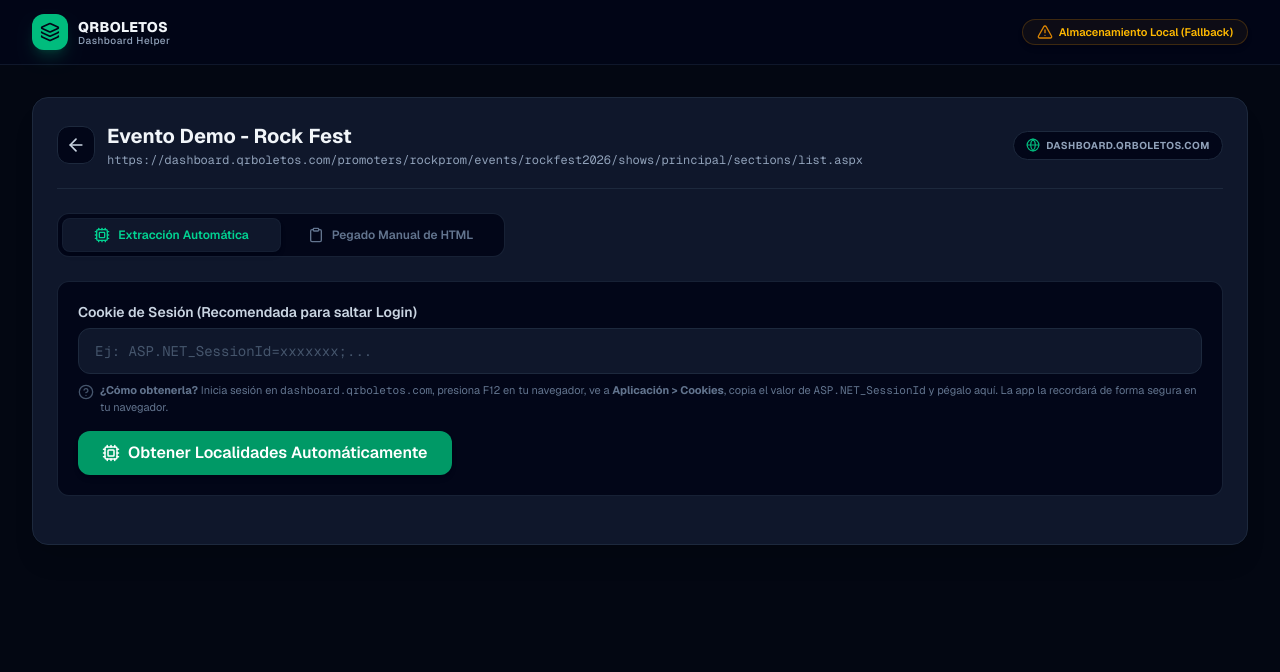
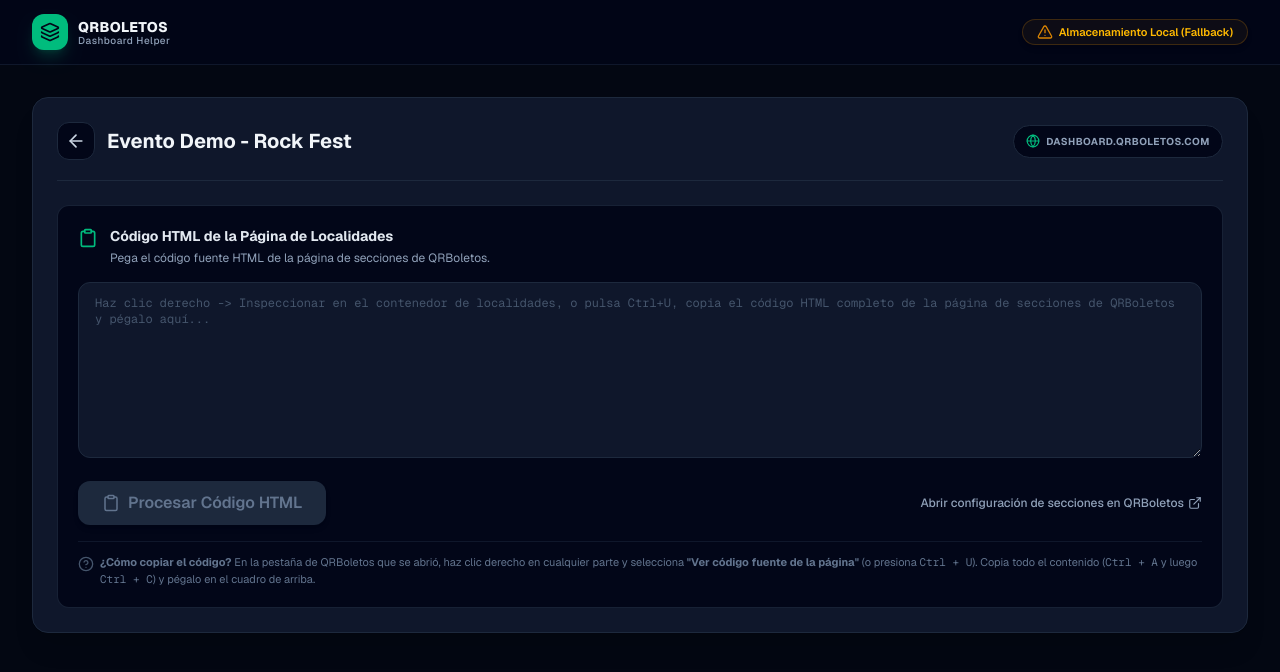
Before and after one commit to andresmholguin/eventQRaccess, a Next.js app: page / in a window 1280 px wide. Both pictures are taken after a click on the button "Ver Localidades (Panel)". Shown: the top 672 px of the page. Built offline with nearby package versions, Linux system fonts and the light colour scheme.

Commit message:
style: corregir desbordamientos de IDs y remover visualizacion de URL larga en cabecera

```diff
--- a/src/components/LocalitiesView.tsx
+++ b/src/components/LocalitiesView.tsx
@@ -7,17 +7,16 @@
   Search,
   Globe,
   Clipboard,
-  Cpu,
   RefreshCw,
   AlertCircle,
-  HelpCircle,
   CheckCircle,
   ExternalLink,
   Settings,
   DollarSign,
   Armchair,
   Database,
-  CloudUpload
+  HelpCircle,
+  X
 } from 'lucide-react';
 
 interface LocalitiesViewProps {
@@ -27,13 +26,12 @@
 }
 
 export default function LocalitiesView({ evento, onBack, onSaveLocalities }: LocalitiesViewProps) {
-  const [activeTab, setActiveTab] = useState<'auto' | 'manual'>('auto');
-  const [cookie, setCookie] = useState('');
   const [htmlContent, setHtmlContent] = useState('');
   const [localidades, setLocalidades] = useState<Localidad[]>([]);
   const [searchQuery, setSearchQuery] = useState('');
   const [isLoading, setIsLoading] = useState(false);
   const [isSaving, setIsSaving] = useState(false);
+  const [showPastePanel, setShowPastePanel] = useState(false);
   const [error, setError] = useState<string | null>(null);
   const [success, setSuccess] = useState<string | null>(null);
 
@@ -51,31 +49,19 @@
   // URL del listado de localidades
   const localitiesUrl = `${evento.urlBase}/sections/list.aspx`;
 
-  // Cargar cookie guardada en localStorage
-  useEffect(() => {
-    const savedCookie = localStorage.getItem('qrboletos_session_cookie');
-    if (savedCookie) {
-      setCookie(savedCookie);
-    }
-  }, []);
-
-  // Cargar localidades si ya existen en la base de datos para este evento
+  // Cargar localidades si ya existen en la base de datos
   useEffect(() => {
     if (evento.localidades && evento.localidades.length > 0) {
       setLocalidades(evento.localidades);
+      setShowPastePanel(false);
       setSuccess(`Cargadas ${evento.localidades.length} localidades de la base de datos.`);
     } else {
       setLocalidades([]);
+      setShowPastePanel(true);
       setSuccess(null);
     }
     setError(null);
   }, [evento]);
-
-  // Guardar cookie en localStorage
-  const handleSaveCookie = (val: string) => {
-    setCookie(val);
-    localStorage.setItem('qrboletos_session_cookie', val);
-  };
 
   // Convertir URL relativa a absoluta
   const makeAbsoluteUrl = (url: string): string => {
@@ -87,22 +73,28 @@
     return `${domain}${cleanUrl}`;
   };
 
-  // Guardar localidades extraídas en Google Sheets o Local Storage
+  // Guardar localidades extraídas
   const saveExtractedLocalities = async (extracted: Localidad[]) => {
     if (!evento.id) return;
     setIsSaving(true);
     try {
       await onSaveLocalities(evento.id, extracted);
       setSuccess(`¡Se guardaron ${extracted.length} localidades en la base de datos!`);
+      setShowPastePanel(false); // Ocultar panel de pegado tras guardar
     } catch (err: any) {
-      setError(`Se extrajeron las localidades pero falló el autoguardado: ${err.message}`);
+      setError(`Se procesaron las localidades pero falló el autoguardado: ${err.message}`);
     } finally {
       setIsSaving(false);
     }
   };
 
-  // Petición al endpoint backend de extracción
-  const handleExtract = async (payload: { url?: string; cookie?: string; htmlContent?: string }) => {
+  // Petición al endpoint backend de extracción por HTML pegado
+  const handleManualExtract = async () => {
+    if (!htmlContent.trim()) {
+      setError('Por favor, pega el código HTML primero.');
+      return;
+    }
+
     setIsLoading(true);
     setError(null);
     setSuccess(null);
@@ -111,7 +103,7 @@
       const res = await fetch('/api/extract-localidades', {
         method: 'POST',
         headers: { 'Content-Type': 'application/json' },
-        body: JSON.stringify(payload),
+        body: JSON.stringify({ htmlContent: htmlContent.trim() }),
       });
 
       const data = await res.json();
@@ -121,36 +113,24 @@
       }
 
       setLocalidades(data.localidades);
+      setHtmlContent(''); // Limpiar textarea
 
-      if (payload.htmlContent) {
-        setHtmlContent(''); // Limpiar textarea si es manual
-      }
-
-      // Autoguardar en la base de datos
+      // Guardar automáticamente en Sheets / Local Storage
       await saveExtractedLocalities(data.localidades);
 
     } catch (err: any) {
-      setError(err.message || 'Error al procesar.');
+      setError(err.message || 'Error al procesar el código HTML.');
     } finally {
       setIsLoading(false);
     }
   };
 
-  const handleAutoExtract = () => {
-    handleExtract({
-      url: localitiesUrl,
-      cookie: cookie.trim() || undefined,
-    });
-  };
-
-  const handleManualExtract = () => {
-    if (!htmlContent.trim()) {
-      setError('Por favor, pega el código HTML primero.');
-      return;
-    }
-    handleExtract({
-      htmlContent: htmlContent.trim(),
-    });
+  // Activa el panel de pegado y abre el enlace de secciones en otra pestaña
+  const handleActivateUpdate = () => {
+    window.open(localitiesUrl, '_blank');
+    setShowPastePanel(true);
+    setSuccess(null);
+    setError(null);
   };
 
   // Filtrar localidades por búsqueda
@@ -160,7 +140,7 @@
 
   return (
     <div className="bg-slate-900 border border-slate-800 rounded-2xl p-6 shadow-xl backdrop-blur-md">
-      {/* Botón de retroceso e información del evento */}
+      {/* Cabecera del panel */}
       <div className="flex flex-col md:flex-row md:items-center justify-between gap-4 border-b border-slate-800 pb-5 mb-6">
         <div className="flex items-center gap-3">
           <button
@@ -170,127 +150,64 @@
             <ArrowLeft className="w-5 h-5" />
           </button>
           <div>
-            <h2 className="text-xl font-bold text-slate-100 flex items-center gap-2">
+            <h2 className="text-xl font-bold text-slate-100 flex items-center gap-2 flex-wrap">
               {evento.nombre}
-              {evento.localidades && evento.localidades.length > 0 && (
-                <span className="text-[10px] text-emerald-400 bg-emerald-500/10 border border-emerald-500/20 px-2 py-0.5 rounded-full font-medium flex items-center gap-1">
+              {localidades.length > 0 && !showPastePanel && (
+                <span className="text-[10px] text-emerald-400 bg-emerald-500/10 border border-emerald-500/20 px-2.5 py-0.5 rounded-full font-medium flex items-center gap-1.5 shadow-sm">
                   <Database className="w-3 h-3" />
-                  Persistido ({evento.localidades.length})
+                  Persistido ({localidades.length})
                 </span>
               )}
             </h2>
-            <p className="text-xs text-slate-400 font-mono mt-0.5">{localitiesUrl}</p>
           </div>
         </div>
 
         <div className="flex items-center gap-2">
-          <span className="text-[10px] uppercase font-bold tracking-wider text-slate-400 bg-slate-950 px-3 py-1.5 rounded-full border border-slate-800 flex items-center gap-1.5">
+          {/* Botón para actualizar localidades si ya existen en la base de datos */}
+          {localidades.length > 0 && !showPastePanel && (
+            <button
+              onClick={handleActivateUpdate}
+              className="bg-amber-600/10 hover:bg-amber-600 text-amber-400 hover:text-slate-950 border border-amber-500/20 hover:border-amber-500 rounded-xl px-4 py-2 text-xs font-semibold flex items-center gap-1.5 transition-all shadow-md cursor-pointer active:scale-95"
+            >
+              <RefreshCw className="w-3.5 h-3.5" />
+              Actualizar Localidades
+            </button>
+          )}
+
+          <span className="text-[10px] uppercase font-bold tracking-wider text-slate-400 bg-slate-950 px-3 py-2 rounded-full border border-slate-800 flex items-center gap-1.5">
             <Globe className="w-3.5 h-3.5 text-emerald-500" />
             {domain.replace('https://', '')}
           </span>
         </div>
       </div>
 
-      {/* Tabs selector */}
-      <div className="flex flex-col md:flex-row md:items-center justify-between gap-4 mb-6">
-        <div className="grid grid-cols-2 bg-slate-950 p-1 rounded-xl w-full md:max-w-md border border-slate-800/80">
-          <button
-            onClick={() => setActiveTab('auto')}
-            className={`flex items-center justify-center gap-2 py-2 text-xs font-semibold rounded-lg transition-all cursor-pointer ${
-              activeTab === 'auto'
-                ? 'bg-slate-900 text-emerald-400 shadow-md border border-slate-800/50'
-                : 'text-slate-500 hover:text-slate-300'
-            }`}
-          >
-            <Cpu className="w-4 h-4" />
-            Extracción Automática
-          </button>
-          <button
-            onClick={() => setActiveTab('manual')}
-            className={`flex items-center justify-center gap-2 py-2 text-xs font-semibold rounded-lg transition-all cursor-pointer ${
-              activeTab === 'manual'
-                ? 'bg-slate-900 text-emerald-400 shadow-md border border-slate-800/50'
-                : 'text-slate-500 hover:text-slate-300'
-            }`}
-          >
-            <Clipboard className="w-4 h-4" />
-            Pegado Manual de HTML
-          </button>
+      {/* Vista A: Panel de pegado manual (Si no hay localidades o se seleccionó Actualizar) */}
+      {showPastePanel && (
+        <div className="space-y-4">
+          <div className="bg-slate-950 border border-slate-800/80 rounded-xl p-5">
+            <div className="flex items-start gap-3 mb-4">
+              <Clipboard className="w-5 h-5 text-emerald-500 shrink-0 mt-0.5" />
+              <div className="space-y-1">
+                <h3 className="text-sm font-bold text-slate-200">Código HTML de la Página de Localidades</h3>
+                <p className="text-xs text-slate-400">
+                  Pega el código fuente HTML de la página de secciones de QRBoletos.
+                </p>
+              </div>
             </div>
 
-        {/* Indicador de Autoguardado */}
-        {localidades.length > 0 && (
-          <div className="text-xs text-slate-400 flex items-center gap-2">
-            <CloudUpload className="w-4.5 h-4.5 text-emerald-500" />
-            <span>Los cambios se guardan automáticamente en tu base de datos al extraer.</span>
-          </div>
-        )}
-      </div>
-
-      {/* Formulario de extracción según tab activa */}
-      <div className="bg-slate-950 border border-slate-800/80 rounded-xl p-5 mb-6">
-        {activeTab === 'auto' ? (
-          <div className="space-y-4">
-            <div>
-              <label className="block text-sm font-semibold text-slate-300 mb-1.5">
-                Cookie de Sesión (Recomendada para saltar Login)
-              </label>
-              <input
-                type="text"
-                className="w-full bg-slate-900 border border-slate-800 text-slate-100 rounded-xl px-4 py-3 text-sm focus:outline-none focus:ring-2 focus:ring-emerald-500/50 focus:border-emerald-500 transition-all font-mono placeholder:text-slate-600"
-                placeholder="Ej: ASP.NET_SessionId=xxxxxxx;..."
-                value={cookie}
-                onChange={(e) => handleSaveCookie(e.target.value)}
-              />
-              <p className="text-[11px] text-slate-500 mt-2 flex items-start gap-1.5">
-                <HelpCircle className="w-4 h-4 shrink-0 text-slate-600 mt-0.5" />
-                <span>
-                  <strong>¿Cómo obtenerla?</strong> Inicia sesión en <code>dashboard.qrboletos.com</code>, presiona F12 en tu navegador, ve a <strong>Aplicación &gt; Cookies</strong>, copia el valor de <code>ASP.NET_SessionId</code> y pégalo aquí. La app la recordará de forma segura en tu navegador.
-                </span>
-              </p>
-            </div>
-
-            <button
-              onClick={handleAutoExtract}
-              disabled={isLoading || isSaving}
-              className="w-full md:w-auto bg-emerald-600 hover:bg-emerald-500 disabled:bg-slate-800 disabled:text-slate-500 text-white font-semibold py-2.5 px-6 rounded-xl transition-all shadow-md hover:shadow-emerald-500/10 flex items-center justify-center gap-2 cursor-pointer"
-            >
-              {isLoading ? (
-                <>
-                  <RefreshCw className="w-4.5 h-4.5 animate-spin" />
-                  Extrayendo Localidades...
-                </>
-              ) : isSaving ? (
-                <>
-                  <RefreshCw className="w-4.5 h-4.5 animate-spin text-emerald-300" />
-                  Guardando en base de datos...
-                </>
-              ) : (
-                <>
-                  <Cpu className="w-4.5 h-4.5" />
-                  {localidades.length > 0 ? 'Actualizar Localidades Automáticamente' : 'Obtener Localidades Automáticamente'}
-                </>
-              )}
-            </button>
-          </div>
-        ) : (
-          <div className="space-y-4">
-            <div>
-              <label className="block text-sm font-semibold text-slate-300 mb-1.5">
-                Código HTML de la Página de Localidades
-              </label>
             <textarea
-                className="w-full h-36 bg-slate-900 border border-slate-800 text-slate-100 rounded-xl px-4 py-3 text-xs focus:outline-none focus:ring-2 focus:ring-emerald-500/50 focus:border-emerald-500 transition-all font-mono placeholder:text-slate-600"
+              className="w-full h-44 bg-slate-900 border border-slate-800 text-slate-100 rounded-xl px-4 py-3 text-xs focus:outline-none focus:ring-2 focus:ring-emerald-500/50 focus:border-emerald-500 transition-all font-mono placeholder:text-slate-600"
               placeholder="Haz clic derecho -> Inspeccionar en el contenedor de localidades, o pulsa Ctrl+U, copia el código HTML completo de la página de secciones de QRBoletos y pégalo aquí..."
               value={htmlContent}
               onChange={(e) => setHtmlContent(e.target.value)}
             />
-            </div>
 
+            <div className="flex flex-col sm:flex-row sm:items-center justify-between gap-3 mt-4">
+              <div className="flex items-center gap-3">
                 <button
                   onClick={handleManualExtract}
                   disabled={isLoading || isSaving || !htmlContent.trim()}
-              className="w-full md:w-auto bg-emerald-600 hover:bg-emerald-500 disabled:bg-slate-800 disabled:text-slate-500 text-white font-semibold py-2.5 px-6 rounded-xl transition-all shadow-md hover:shadow-emerald-500/10 flex items-center justify-center gap-2 cursor-pointer"
+                  className="bg-emerald-600 hover:bg-emerald-500 disabled:bg-slate-800 disabled:text-slate-500 text-white font-semibold py-2.5 px-6 rounded-xl transition-all shadow-md hover:shadow-emerald-500/10 flex items-center justify-center gap-2 cursor-pointer disabled:cursor-not-allowed"
                 >
                   {isLoading ? (
                     <>
@@ -300,61 +217,81 @@
                   ) : isSaving ? (
                     <>
                       <RefreshCw className="w-4.5 h-4.5 animate-spin text-emerald-300" />
-                  Guardando en base de datos...
+                      Guardando...
                     </>
                   ) : (
                     <>
                       <Clipboard className="w-4.5 h-4.5" />
-                  {localidades.length > 0 ? 'Actualizar Código HTML' : 'Procesar Código HTML'}
+                      Procesar Código HTML
                     </>
                   )}
                 </button>
+
+                {/* Permitir cancelar y volver al listado si ya existen localidades guardadas */}
+                {localidades.length > 0 && (
+                  <button
+                    onClick={() => {
+                      setShowPastePanel(false);
+                      setError(null);
+                    }}
+                    className="border border-slate-800 hover:border-slate-700 hover:bg-slate-800 text-slate-400 hover:text-white font-semibold py-2.5 px-4 rounded-xl transition-all flex items-center justify-center gap-1.5 cursor-pointer"
+                  >
+                    <X className="w-4 h-4" />
+                    Cancelar
+                  </button>
+                )}
+              </div>
+
+              {/* Enlace alternativo para abrir la URL manualmente */}
+              <a
+                href={localitiesUrl}
+                target="_blank"
+                rel="noopener noreferrer"
+                className="text-xs text-slate-400 hover:text-emerald-400 flex items-center gap-1 font-medium transition-colors"
+              >
+                Abrir configuración de secciones en QRBoletos
+                <ExternalLink className="w-3.5 h-3.5" />
+              </a>
+            </div>
+
+            {/* Ayuda de copiado */}
+            <p className="text-[11px] text-slate-500 mt-4 flex items-start gap-1.5 border-t border-slate-900 pt-3">
+              <HelpCircle className="w-4 h-4 shrink-0 text-slate-600 mt-0.5" />
+              <span>
+                <strong>¿Cómo copiar el código?</strong> En la pestaña de QRBoletos que se abrió, haz clic derecho en cualquier parte y selecciona <strong>&quot;Ver código fuente de la página&quot;</strong> (o presiona <code>Ctrl + U</code>). Copia todo el contenido (<code>Ctrl + A</code> y luego <code>Ctrl + C</code>) y pégalo en el cuadro de arriba.
+              </span>
+            </p>
+          </div>
+
+          {/* Feedback visual de errores */}
+          {error && (
+            <div className="bg-red-500/5 border border-red-500/20 text-red-400 px-4 py-3 rounded-xl text-sm flex items-start gap-2">
+              <AlertCircle className="w-5 h-5 shrink-0 mt-0.5" />
+              <div className="space-y-1">
+                <span className="font-semibold block">Error al Procesar HTML</span>
+                <p className="text-xs text-red-300/90">{error}</p>
+              </div>
+            </div>
+          )}
         </div>
       )}
 
-        {/* Feedback visual de carga, éxito y error */}
-        {error && (
-          <div className="mt-4 bg-red-500/5 border border-red-500/20 text-red-400 px-4 py-3 rounded-xl text-sm flex items-start gap-2">
-            <AlertCircle className="w-5 h-5 shrink-0 mt-0.5" />
-            <div className="space-y-1">
-              <span className="font-semibold block">Error de Extracción</span>
-              <p className="text-xs text-red-300/90">{error}</p>
-              {activeTab === 'auto' && (
-                <button
-                  onClick={() => setActiveTab('manual')}
-                  className="text-xs text-emerald-400 hover:underline block mt-1"
-                >
-                  Intentar pegando el HTML manualmente &rarr;
-                </button>
-              )}
-            </div>
-          </div>
-        )}
-
-        {success && (
-          <div className="mt-4 bg-emerald-500/5 border border-emerald-500/20 text-emerald-400 px-4 py-3 rounded-xl text-sm flex items-center gap-2">
-            <CheckCircle className="w-5 h-5 shrink-0" />
-            <span>{success}</span>
-          </div>
-        )}
-      </div>
-
-      {/* Resultados de las Localidades extraídas */}
-      {localidades.length > 0 && (
-        <div className="space-y-4">
+      {/* Vista B: Listado de Localidades (Si hay localidades guardadas y no se está actualizando) */}
+      {!showPastePanel && localidades.length > 0 && (
+        <div className="space-y-4 mt-6">
           <div className="flex flex-col md:flex-row md:items-center justify-between gap-3">
             <h3 className="text-base font-bold text-slate-200 flex items-center gap-2">
               <Armchair className="text-emerald-500 w-5 h-5" />
-              Listado de Localidades ({filteredLocalidades.length})
+              Localidades Encontradas ({filteredLocalidades.length})
             </h3>
 
             {/* Buscador de localidades */}
             <div className="relative w-full md:w-64">
-              <Search className="w-4 h-4 text-slate-500 absolute left-3.5 top-1/2 -translate-y-1/2" />
+              <Search className="w-4.5 h-4.5 text-slate-500 absolute left-3.5 top-1/2 -translate-y-1/2" />
               <input
                 type="text"
                 placeholder="Buscar localidad..."
-                className="w-full bg-slate-950 border border-slate-800 text-slate-200 rounded-xl pl-9 pr-4 py-2 text-xs focus:outline-none focus:ring-1 focus:ring-emerald-500"
+                className="w-full bg-slate-950 border border-slate-800 text-slate-200 rounded-xl pl-9 pr-4 py-2.5 text-xs focus:outline-none focus:ring-1 focus:ring-emerald-500"
                 value={searchQuery}
                 onChange={(e) => setSearchQuery(e.target.value)}
               />
@@ -389,7 +326,7 @@
                       href={makeAbsoluteUrl(configLink)}
                       target="_blank"
                       rel="noopener noreferrer"
-                      className="bg-slate-900 border border-slate-800 hover:border-pink-500/40 text-slate-300 hover:text-pink-400 rounded-xl py-2 px-3 text-[11px] font-bold transition-all flex items-center justify-center gap-1.5 cursor-pointer shadow-sm active:scale-[0.98]"
+                      className="bg-slate-900 border border-slate-800 hover:border-pink-500/40 text-slate-300 hover:text-pink-400 rounded-xl py-2 px-3.5 text-[11px] font-bold transition-all flex items-center justify-center gap-1.5 cursor-pointer shadow-sm active:scale-[0.98]"
                     >
                       <Settings className="w-3.5 h-3.5" />
                       <span>Configuración</span>
@@ -402,7 +339,7 @@
                         href={makeAbsoluteUrl(pricesLink)}
                         target="_blank"
                         rel="noopener noreferrer"
-                        className="bg-slate-900 border border-slate-800 hover:border-amber-500/40 text-slate-300 hover:text-amber-400 rounded-xl py-2 px-3 text-[11px] font-bold transition-all flex items-center justify-center gap-1.5 cursor-pointer shadow-sm active:scale-[0.98]"
+                        className="bg-slate-900 border border-slate-800 hover:border-amber-500/40 text-slate-300 hover:text-amber-400 rounded-xl py-2 px-3.5 text-[11px] font-bold transition-all flex items-center justify-center gap-1.5 cursor-pointer shadow-sm active:scale-[0.98]"
                       >
                         <DollarSign className="w-3.5 h-3.5 text-amber-500" />
                         <span>Precios</span>
@@ -416,7 +353,7 @@
                         href={makeAbsoluteUrl(seatsLink)}
                         target="_blank"
                         rel="noopener noreferrer"
-                        className="bg-slate-900 border border-slate-800 hover:border-blue-500/40 text-slate-300 hover:text-blue-400 rounded-xl py-2 px-3 text-[11px] font-bold transition-all flex items-center justify-center gap-1.5 cursor-pointer shadow-sm active:scale-[0.98]"
+                        className="bg-slate-900 border border-slate-800 hover:border-blue-500/40 text-slate-300 hover:text-blue-400 rounded-xl py-2 px-3.5 text-[11px] font-bold transition-all flex items-center justify-center gap-1.5 cursor-pointer shadow-sm active:scale-[0.98]"
                       >
                         <Armchair className="w-3.5 h-3.5 text-blue-400" />
                         <span>Acomodación</span>
```
Also changed, not shown: src/components/EventCard.tsx (+18 -4 lines). Lines whose indentation alone changed are shown as unchanged.
